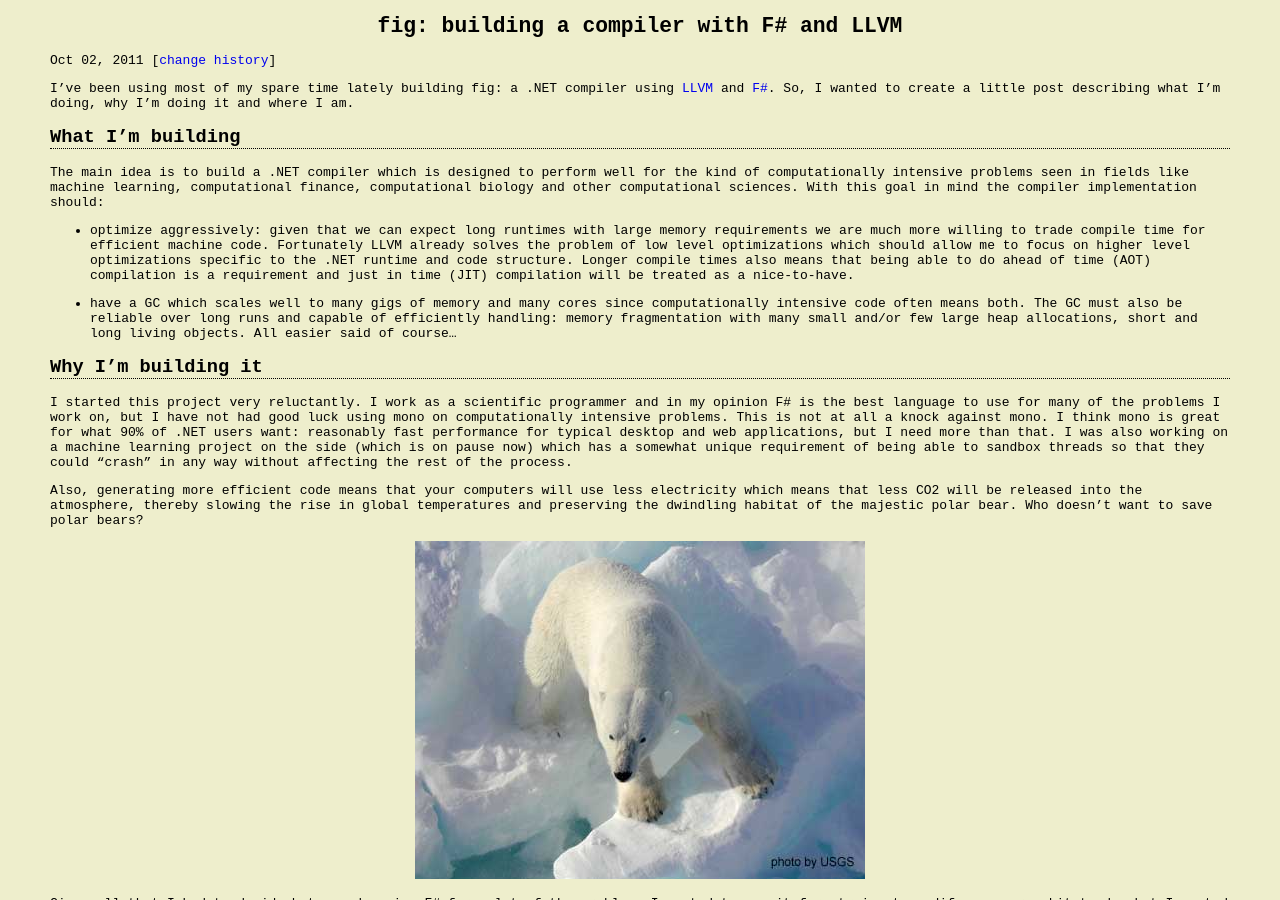
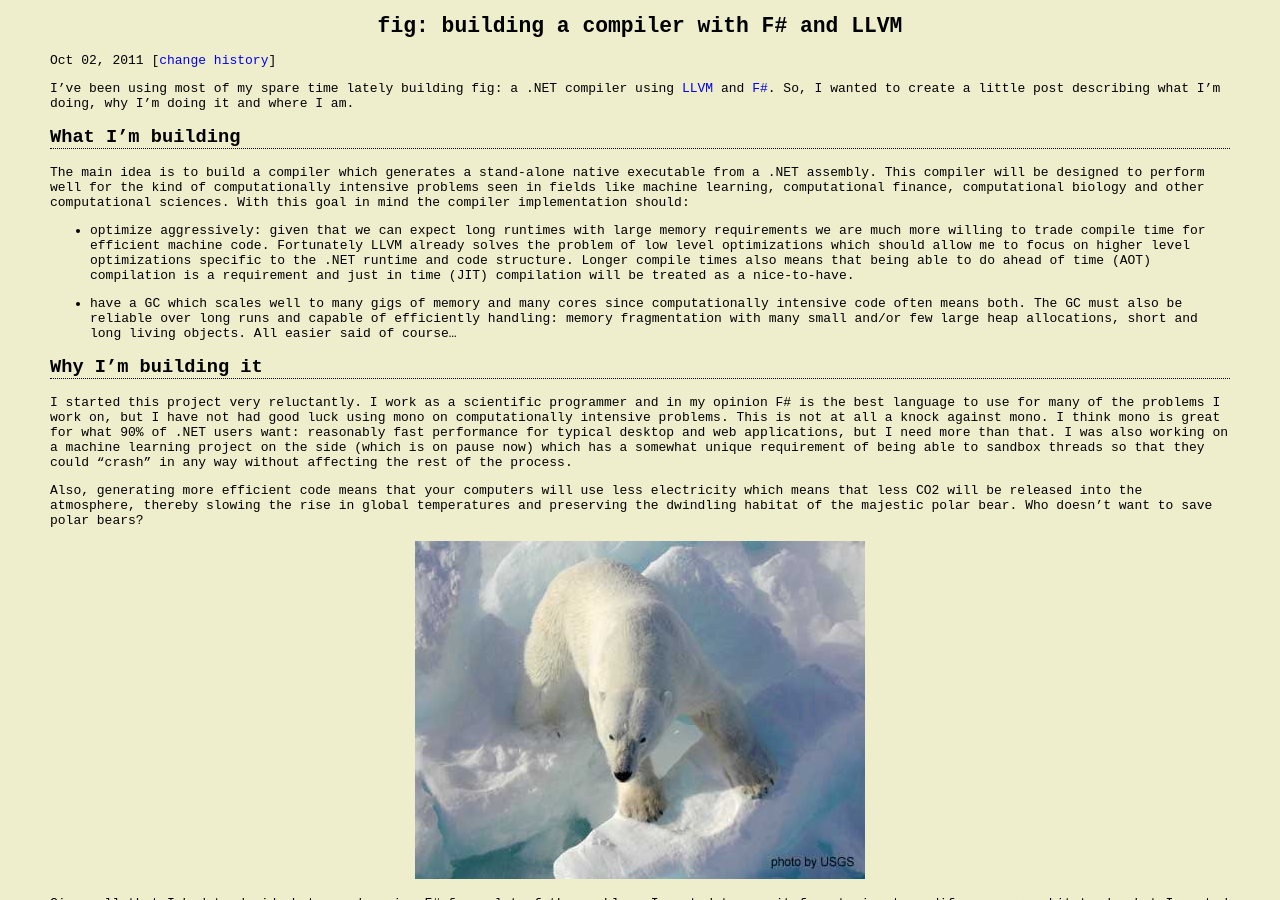
Before and after one commit to keithshep/keithshep.github.com, a Jekyll site: the page built from _posts/2011-10-02-compiler-with-FSharp-and-LLVM.markdown, in a window 1280 px wide and 900 px high. Built offline with Jekyll 4.4.1, drawn with Linux system fonts in a browser that asks for light colours; Markdown is read by kramdown in place of the engine named in the settings; comment, search, counter and statistics services are not loaded.

Commit message:
tried to resolve some ambiguity

```diff
--- a/_posts/2011-10-02-compiler-with-FSharp-and-LLVM.markdown
+++ b/_posts/2011-10-02-compiler-with-FSharp-and-LLVM.markdown
@@ -8,7 +8,7 @@ I've been using most of my spare time lately building fig: a .NET compiler using
 
 ## What I'm building
 
-The main idea is to build a .NET compiler which is designed to perform well for the kind of computationally intensive problems seen in fields like machine learning, computational finance, computational biology and other computational sciences. With this goal in mind the compiler implementation should:
+The main idea is to build a compiler which generates a stand-alone native executable from a .NET assembly. This compiler will be designed to perform well for the kind of computationally intensive problems seen in fields like machine learning, computational finance, computational biology and other computational sciences. With this goal in mind the compiler implementation should:
 
 * optimize aggressively: given that we can expect long runtimes with large memory requirements we are much more willing to trade compile time for efficient machine code. Fortunately LLVM already solves the problem of low level optimizations which should allow me to focus on higher level optimizations specific to the .NET runtime and code structure. Longer compile times also means that being able to do ahead of time (AOT) compilation is a requirement and just in time (JIT) compilation will be treated as a nice-to-have.
 
```
